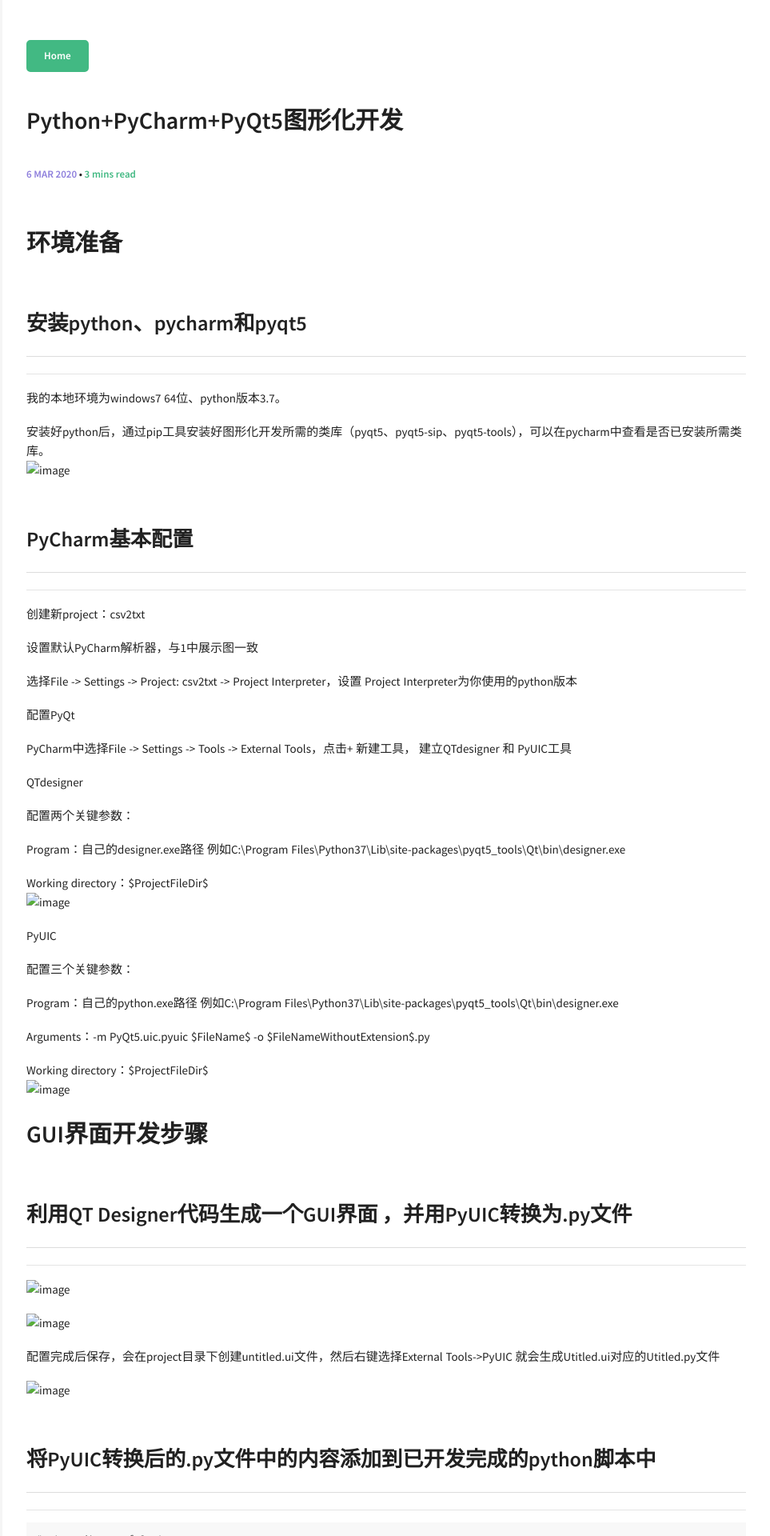
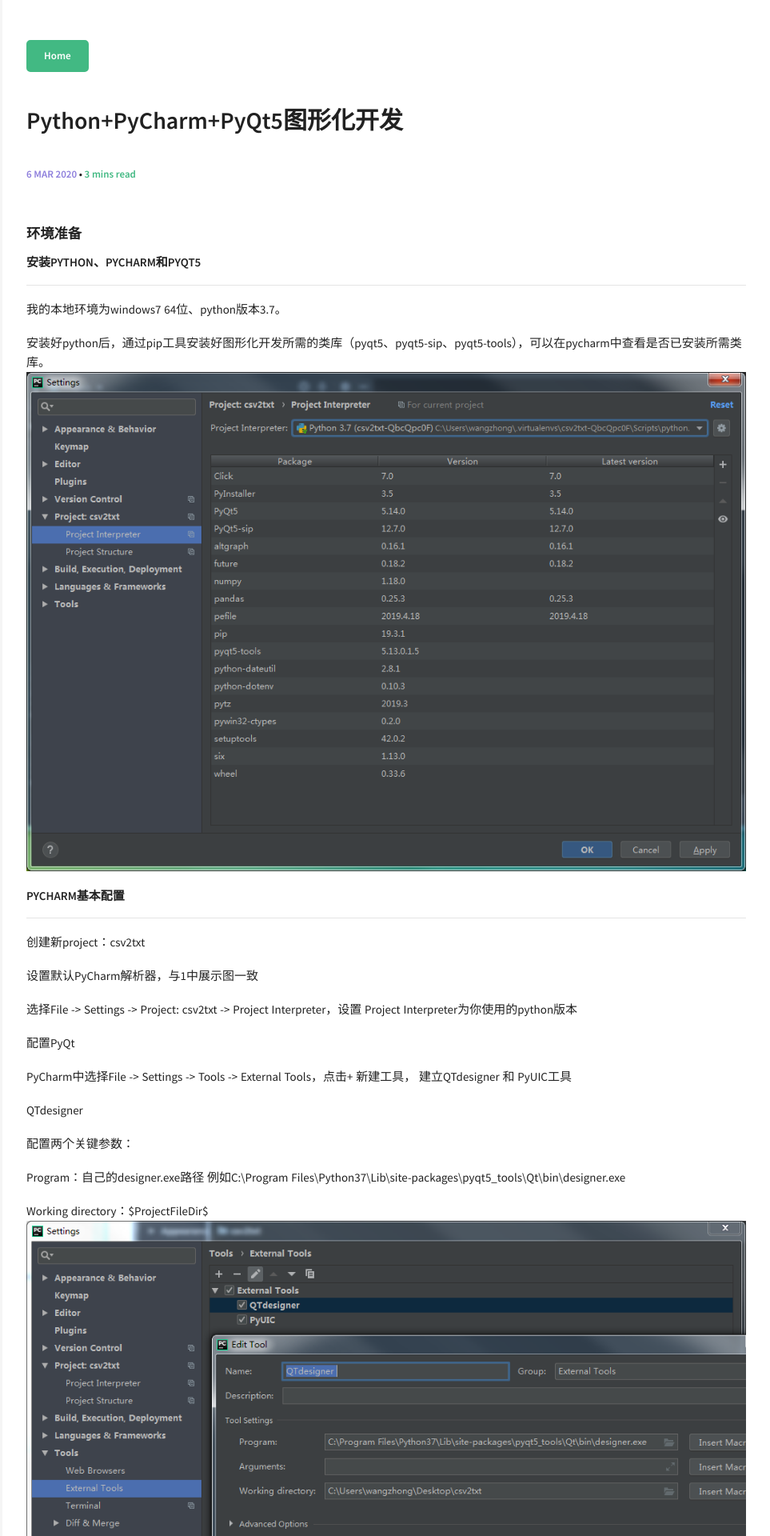
Before and after one commit to vimysql/vimysql.github.io, a Jekyll site: the page built from _posts/2020-03-06-python-pyqt5.md, in a window 1280 px wide. Shown: the top 1920 px of the page at 80% size, without its empty margins (317-1280 px from the left). Built offline with Jekyll 4.4.1, drawn with Linux system fonts in a browser that asks for light colours.

Commit message:
Update 2020-03-06-python-pyqt5.md

````diff
--- a/_posts/2020-03-06-python-pyqt5.md
+++ b/_posts/2020-03-06-python-pyqt5.md
@@ -5,16 +5,16 @@ category: [python]
 tags: [PyQt5]
 ---
 
-# 环境准备
+##### 环境准备
 
-## 安装python、pycharm和pyqt5
+###### 安装python、pycharm和pyqt5
 ----
 我的本地环境为windows7 64位、python版本3.7。
 
 安装好python后，通过pip工具安装好图形化开发所需的类库（pyqt5、pyqt5-sip、pyqt5-tools），可以在pycharm中查看是否已安装所需类库。
-![image](img/2020-03-06-python-pyqt5/pyqt5_1.png)
+![image](/img/2020-03-06-python-pyqt5/pyqt5_1.png)
 
-## PyCharm基本配置
+###### PyCharm基本配置
 ----
 创建新project：csv2txt
 
@@ -33,7 +33,7 @@ QTdesigner
 Program：自己的designer.exe路径 例如C:\Program Files\Python37\Lib\site-packages\pyqt5_tools\Qt\bin\designer.exe
 
 Working directory：$ProjectFileDir$
-![image](img/2020-03-06-python-pyqt5/pyqt5_2.png)
+![image](/img/2020-03-06-python-pyqt5/pyqt5_2.png)
 
 PyUIC
 
@@ -44,21 +44,21 @@ Program：自己的python.exe路径 例如C:\Program Files\Python37\Lib\site-pac
 Arguments：-m PyQt5.uic.pyuic $FileName$ -o $FileNameWithoutExtension$.py
 
 Working directory：$ProjectFileDir$
-![image](img/2020-03-06-python-pyqt5/pyqt5_3.png)
+![image](/img/2020-03-06-python-pyqt5/pyqt5_3.png)
 
-# GUI界面开发步骤
+##### GUI界面开发步骤
 
-## 利用QT Designer代码生成一个GUI界面 ，并用PyUIC转换为.py文件
+###### 利用QT Designer代码生成一个GUI界面 ，并用PyUIC转换为.py文件
 ----
-![image](img/2020-03-06-python-pyqt5/pyqt5_4.png)
+![image](/img/2020-03-06-python-pyqt5/pyqt5_4.png)
 
-![image](img/2020-03-06-python-pyqt5/pyqt5_5.png)
+![image](/img/2020-03-06-python-pyqt5/pyqt5_5.png)
 
 配置完成后保存，会在project目录下创建untitled.ui文件，然后右键选择External Tools->PyUIC 就会生成Utitled.ui对应的Utitled.py文件
 
-![image](img/2020-03-06-python-pyqt5/pyqt5_6.png)
+![image](/img/2020-03-06-python-pyqt5/pyqt5_6.png)
 
-## 将PyUIC转换后的.py文件中的内容添加到已开发完成的python脚本中
+###### 将PyUIC转换后的.py文件中的内容添加到已开发完成的python脚本中
 ----
 ```
 # -*- coding: utf-8 -*-
@@ -252,9 +252,9 @@ if __name__ == "__main__":
     MainWindow.show()                       # 执行QMainWindow的show()方法，显示这个QMainWindow
     sys.exit(app.exec_())                   # 使用exit()或者点击关闭按钮退出QApplication
 ```
-## 脚本保存为csv2txtmain.py后，使用pyinstaller进行打包
+###### 脚本保存为csv2txtmain.py后，使用pyinstaller进行打包
 ----
-![image](img/2020-03-06-python-pyqt5/pyqt5_7.png)
+![image](/img/2020-03-06-python-pyqt5/pyqt5_7.png)
 
 
 > 如有任何知识产权、版权问题或理论错误，还请指正。
````
